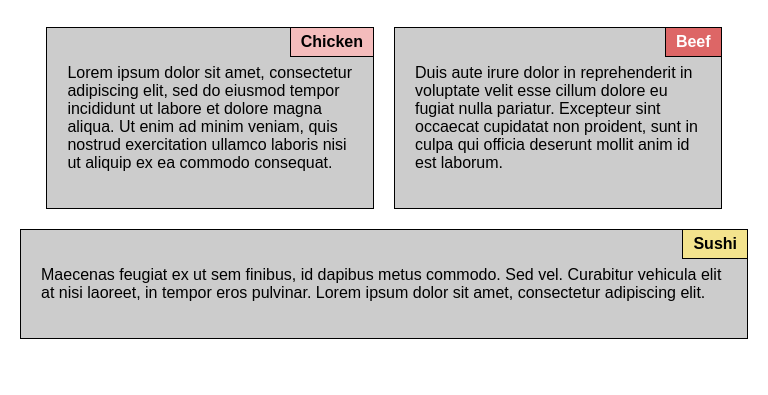
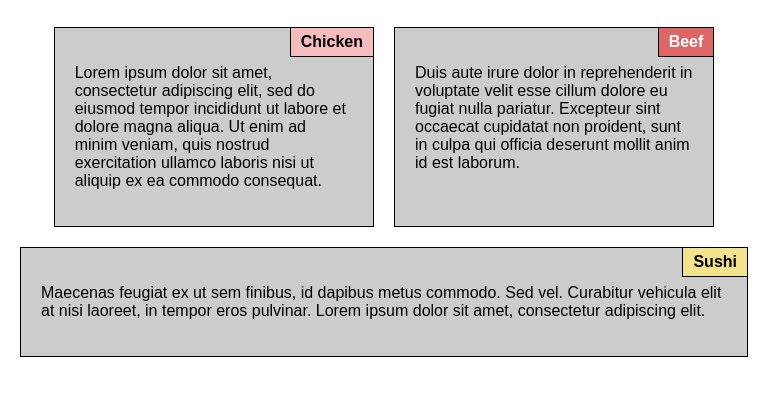
Before and after one commit to Raphael-Testing/coursera-test, a plain HTML site: page docs/index.html in a window 768 px wide. Shown: the part 81-476 px from the top of the page. Drawn offline with Linux system fonts and the light colour scheme.

Commit message:
done project

```diff
--- a/docs/css/styles.css
+++ b/docs/css/styles.css
@@ -56,8 +56,8 @@ h1 {
 /* Tablet view: 768px - 991px */
 @media (min-width: 768px) and (max-width: 991px) {
   .card {
-    flex: 0 0 45%;
-    max-width: 45%;
+    flex: 0 0 44%;
+    max-width: 44%;
   }
 
   .card:nth-child(3) {
```
